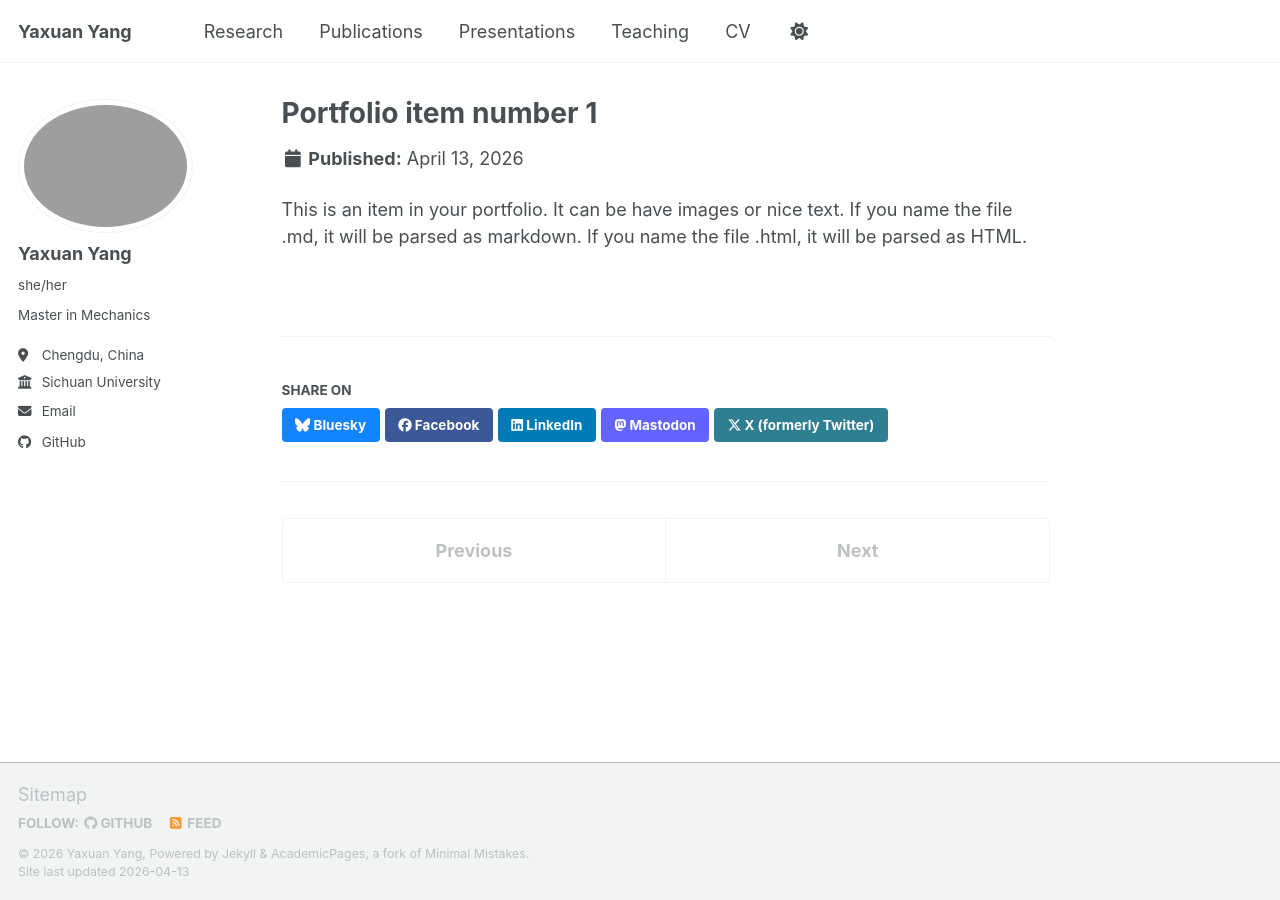
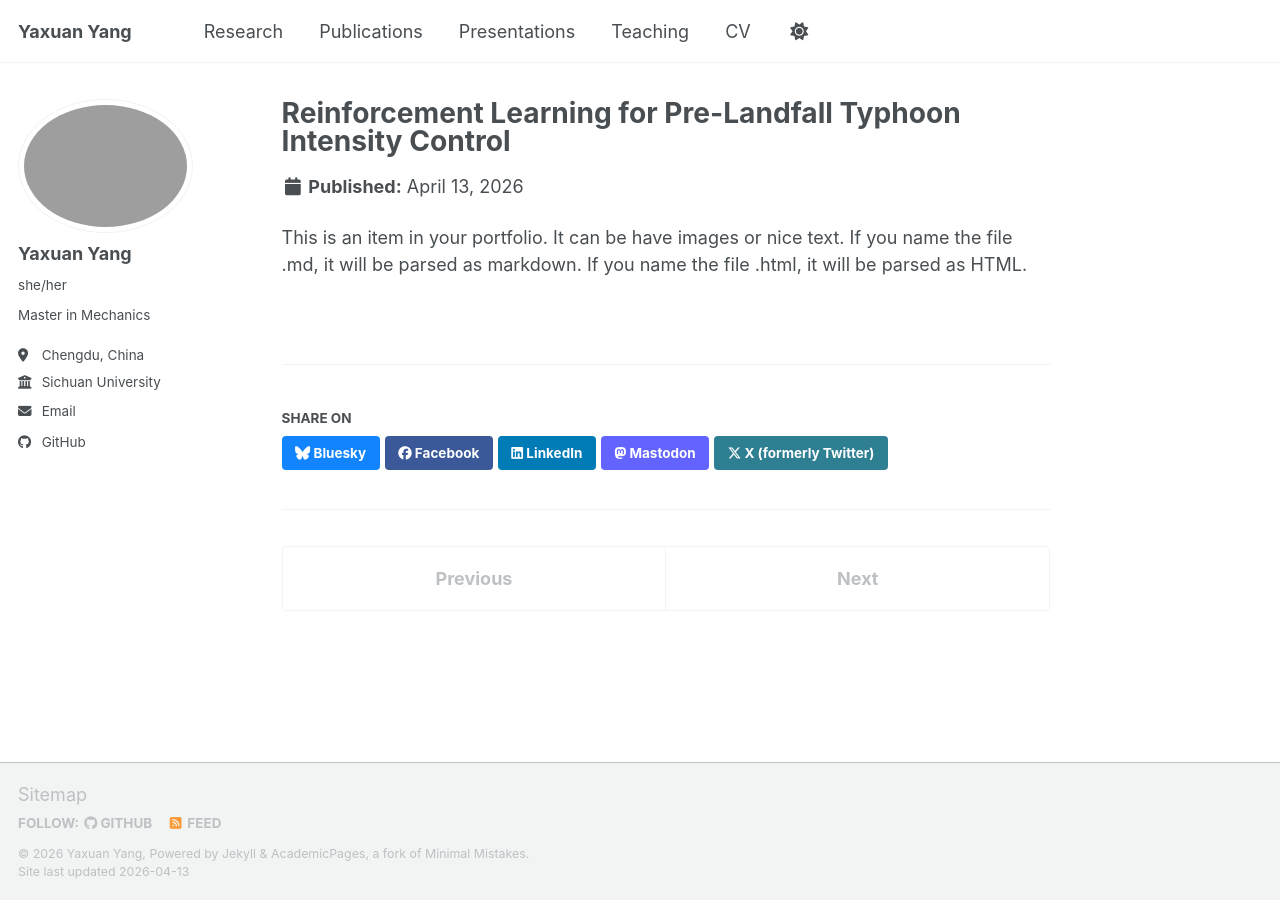
Before and after one commit to yyx-git/yyx-git.github.io, a Jekyll site: the page built from _portfolio/portfolio-1.md, in a window 1280 px wide. Built offline with Jekyll 4.4.1, drawn with Linux system fonts in a browser that asks for light colours; a script bundle is joined from its source files by our own code; library files that are not in the unit come from our copies.

Commit message:
Update portfolio-1.md

```diff
--- a/_portfolio/portfolio-1.md
+++ b/_portfolio/portfolio-1.md
@@ -1,5 +1,5 @@
 ---
-title: "Portfolio item number 1"
+title: "Reinforcement Learning for Pre-Landfall Typhoon Intensity Control"
 excerpt: "Short description of portfolio item number 1<br/><img src='/images/500x300.png'>"
 collection: portfolio
 ---
```
